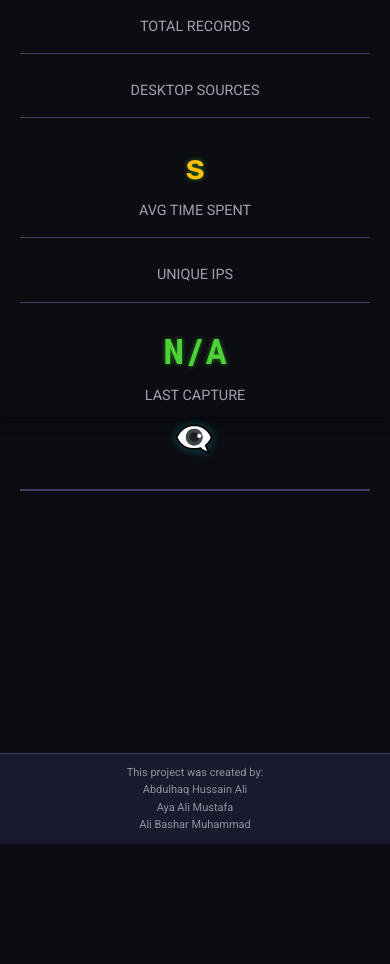
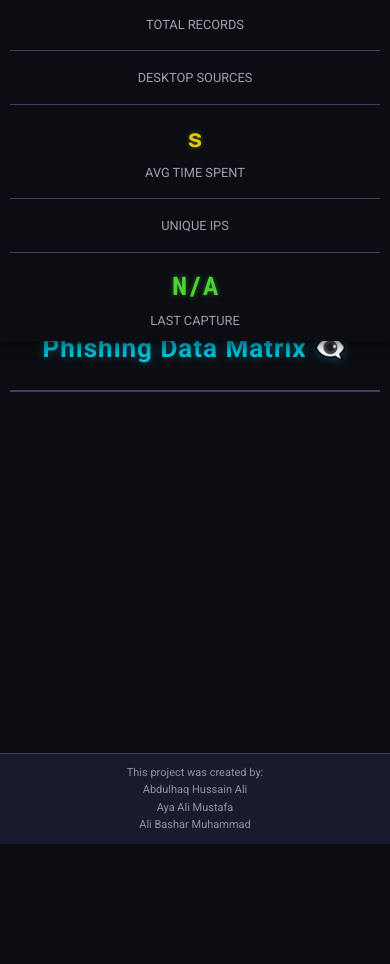
Before and after one commit to Aboud-Demon/cybersecurity-phishing-lab, a Flask app: template templates/results.html in a window 390 px wide. After the commit the page ends 844 px from the top, so only its background shows below. Run offline with Flask 3, Linux system fonts and the light colour scheme; the template is opened without the code that fills it, so the values that code supplies are empty.

Commit message:
Improve dashboard mobile responsiveness

```diff
--- a/templates/results.html
+++ b/templates/results.html
@@ -7,6 +7,10 @@
     <link href="https://fonts.googleapis.com/css2?family=Roboto+Mono:wght@400;500;700&family=Roboto:wght@300;400;500;700&display=swap" rel="stylesheet">
 
     <style>
+        * {
+            box-sizing: border-box;
+        }
+
         :root {
             --bg-color: #0c0d12;
             --card-bg: #1e1e2c;
@@ -26,6 +30,7 @@
             padding: 40px 20px 80px 20px;
             min-height: 100vh;
             line-height: 1.6;
+            overflow-x: hidden;
         }
 
         .container {
@@ -115,6 +120,7 @@
             border: 1px solid var(--border-color);
             box-shadow: 0 8px 25px rgba(0, 0, 0, 0.6);
             transition: transform 0.3s, border-color 0.3s;
+            min-width: 0;
         }
 
         .card:hover {
@@ -211,6 +217,7 @@
             font-size: 1rem;
             word-break: break-all;
             font-family: 'Roboto Mono', monospace;
+            min-width: 0;
         }
 
         .data-value.password-val {
@@ -254,27 +261,157 @@
             z-index: 100;
         }
 
+        table {
+            display: block;
+            width: 100%;
+            max-width: 100%;
+            overflow-x: auto;
+            -webkit-overflow-scrolling: touch;
+        }
+
         @media (max-width: 600px) {
+            body {
+                padding: 24px 12px 88px 12px;
+            }
+
+            .container {
+                width: 100%;
+                max-width: 100%;
+                padding: 0;
+            }
+
             h1 {
                 font-size: 32px;
+                line-height: 1.2;
+                margin-bottom: 32px;
+                word-break: break-word;
             }
+
             .stats-wrapper {
                 padding: 10px 0;
             }
+
             .stats-bar {
                 grid-template-columns: 1fr;
+                gap: 12px;
+                padding: 0 12px;
             }
+
             .stat-item {
                 border-right: none;
                 border-bottom: 1px solid #3f3f61;
                 padding-bottom: 15px;
             }
+
             .stat-item:last-child {
                 border-bottom: none;
                 padding-bottom: 0;
             }
+
+            .stat-value {
+                font-size: 1.8rem;
+            }
+
+            .stat-label {
+                font-size: 0.8rem;
+            }
+
             #main-content {
                 padding-top: 300px;
+            }
+
+            .data-grid {
+                grid-template-columns: 1fr;
+                gap: 16px;
+            }
+
+            .card {
+                width: 100%;
+                padding: 18px 16px;
+            }
+
+            .card-header {
+                flex-wrap: wrap;
+                gap: 8px;
+                align-items: flex-start;
+                padding-bottom: 16px;
+                margin-bottom: 16px;
+            }
+
+            .card-username {
+                font-size: 1.1rem;
+                max-width: 100%;
+                word-break: break-word;
+            }
+
+            .card-id {
+                font-size: 0.95rem;
+            }
+
+            .data-item {
+                flex-direction: column;
+                align-items: flex-start;
+                gap: 6px;
+            }
+
+            .data-label,
+            .data-value,
+            .data-value.timestamp-val {
+                width: 100%;
+                text-align: left;
+            }
+
+            .data-label {
+                font-size: 0.95rem;
+                gap: 8px;
+            }
+
+            .data-value {
+                font-size: 0.92rem;
+            }
+
+            .data-item.password-row {
+                padding: 12px;
+                margin: 12px 0;
+            }
+
+            .user-agent-box {
+                width: 100%;
+                overflow-x: auto;
+                white-space: normal;
+            }
+
+            .project-attribution {
+                padding-left: 12px;
+                padding-right: 12px;
+            }
+        }
+
+        @media (max-width: 400px) {
+            body {
+                padding-left: 10px;
+                padding-right: 10px;
+            }
+
+            h1 {
+                font-size: 26px;
+                letter-spacing: 1px;
+            }
+
+            .stats-bar {
+                padding: 0 10px;
+            }
+
+            #main-content {
+                padding-top: 292px;
+            }
+
+            .card {
+                padding: 16px 14px;
+            }
+
+            .stat-value {
+                font-size: 1.6rem;
             }
         }
     </style>
```
